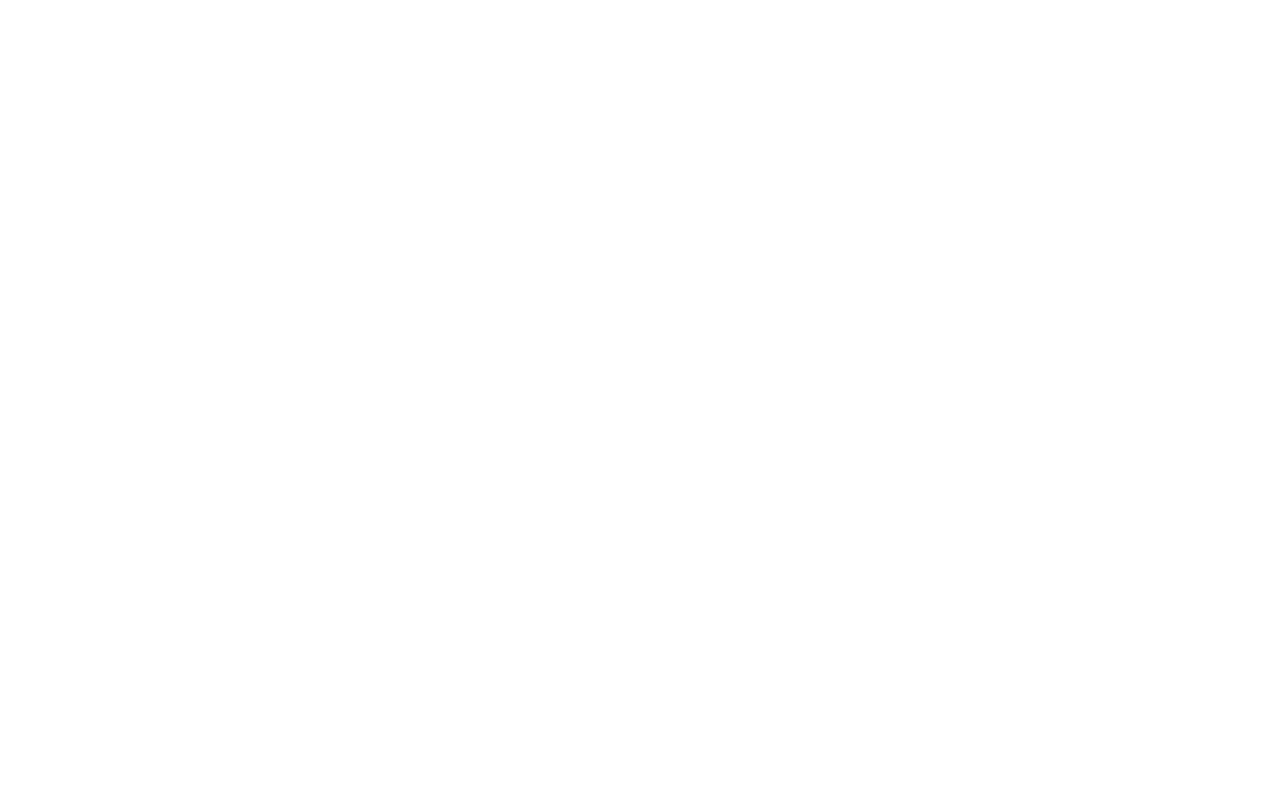
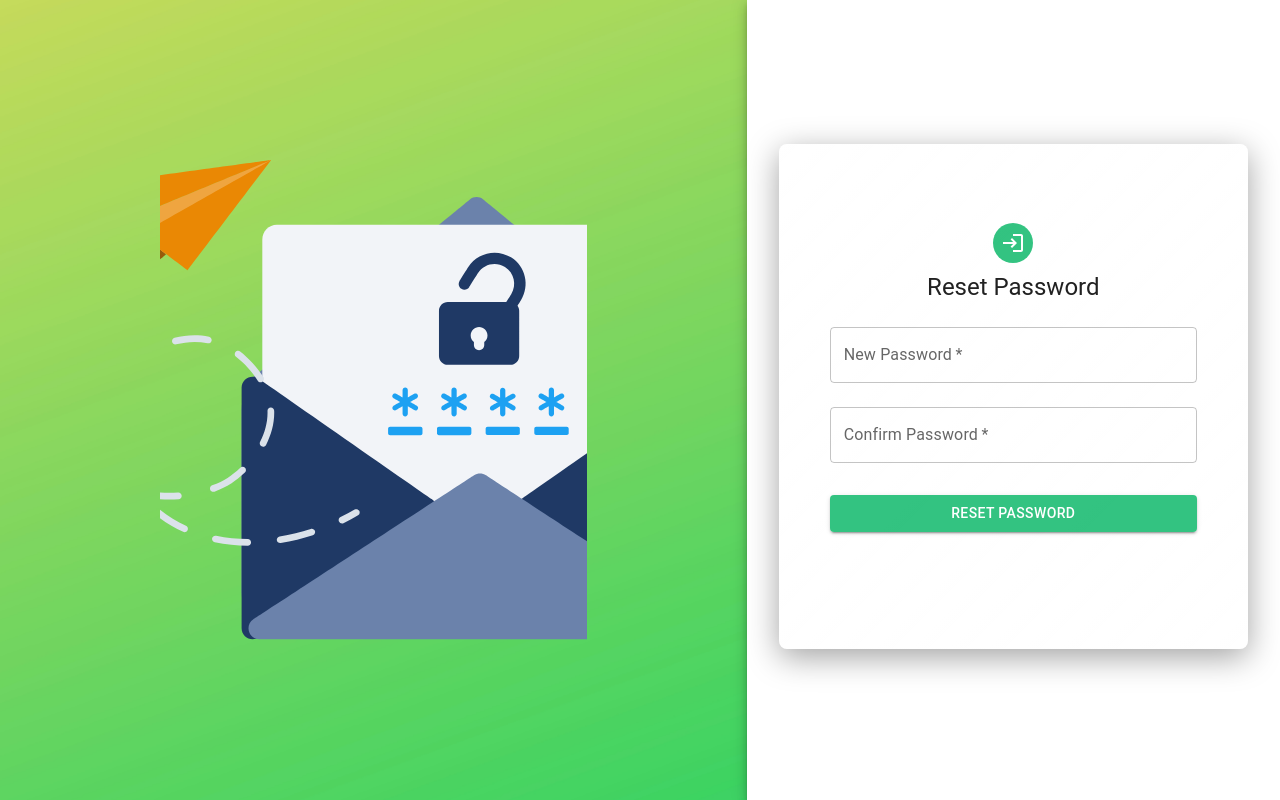
Before and after one commit to NilrajM/playMate-application, a React (Create React App) app in the folder client/playmate-app/: page /resetpassword in a window 1280 px wide. Before the commit this address had no page. Built offline with nearby package versions, Linux system fonts and the light colour scheme.

Commit message:
Added reset and forgot password page

```diff
--- a/client/playmate-app/src/App.tsx
+++ b/client/playmate-app/src/App.tsx
@@ -4,12 +4,16 @@
 import { BrowserRouter as Router, Route, Routes } from 'react-router-dom';
 import SignIn from './pages/SignInPage';
 import SignUp from './pages/SignUpPage';
+import ForgotPassword from './pages/ForgotPasswordPage';
+import ResetPassword from './pages/ResetPasswordPage';
 function App() {
   return (
     <Router>
         <Routes>
           <Route path='/signin' element={<SignIn/>}/>
           <Route path='/signup' element={<SignUp/>}/>
+          <Route path='/forgotpassword' element={<ForgotPassword/>}/>
+          <Route path='/resetpassword' element={<ResetPassword/>}/>
         </Routes>
     </Router>
   );
--- /dev/null
+++ b/client/playmate-app/src/pages/ResetPasswordPage.tsx
@@ -0,0 +1,113 @@
+import { ReactElement, useState } from "react"
+import { Avatar, Box, Grid, Typography, TextField, Button, Link, Checkbox, FormControlLabel, Paper, CssBaseline, Slide} from "@mui/material"
+import LoginIcon from '@mui/icons-material/Login';
+import backgoundImg from '../../src/assets/background.jpg';
+import resetPageAnimation from '../../src/assets/ResetPasswordPage.json';
+import { useLottie } from "lottie-react";
+
+const ResetPassword: React.FC = (): ReactElement => {
+  const[open, setOpen] = useState<boolean>(true);
+  const lottieOptions = {
+      loop: false,
+      autoplay: true,
+      animationData: resetPageAnimation,
+      rendererSettings: {
+      preserveAspectRatio: 'xMidYMid slice',
+      },
+  }
+
+  const {View} = useLottie(lottieOptions);
+
+    return(
+
+        <Grid container component="main" sx={{ height: '100vh', overflow: 'hidden' }}>
+        <CssBaseline />
+        <Grid
+          item
+          xs={false}
+          sm={4}
+          md={7}
+          sx={{
+            backgroundImage: `url(${backgoundImg})`,
+            backgroundRepeat: 'no-repeat',
+            // backgroundColor: (t) =>
+            //   t.palette.mode === 'dark' ? t.palette.grey[50] : t.palette.grey[900],
+            backgroundSize: 'cover',
+            backgroundPosition: 'center',
+            display: 'flex',
+            height: '100%',
+            width: '100%',
+            padding:20
+          }}
+          {...View}
+        />
+        <Grid item xs={12} sm={8} md={5} component={Paper} elevation={6} square>
+        <Slide direction="left" in={open} mountOnEnter unmountOnExit>
+          <Box
+            sx={{
+              my: 18,
+              mx: 4,
+              display: 'flex',
+              flexDirection: 'column',
+              alignItems: 'center',
+              background: 'linear-gradient(135deg, rgba(255,255,255,0.1),rgba(255,255,255,0))',
+              backdropFilter: 'blur(10px)',
+              borderRadius: '8px',
+              border: '1px solid rgba(255,255,255,0.18)',
+              boxShadow: '0px 8px 32px 0 rgba(0,0,0,0.37)',
+              padding: '70px 50px 100px 50px',
+            }}
+          >
+            <Avatar sx={{ m: 1, bgcolor: 'rgba(1, 181, 98, 0.8)' }}>
+              <LoginIcon/>
+            </Avatar>
+            <Typography component="h1" variant="h5">
+              Reset Password
+            </Typography>
+            <Box component="form" noValidate  sx={{ mt: 1 }}>
+              <TextField
+                margin="normal"
+                required
+                fullWidth
+                name="newPassword"
+                label="New Password"
+                type="password"
+                id="newPassword"
+                autoComplete="current-password"
+              />
+              <TextField
+                margin="normal"
+                required
+                fullWidth
+                name="confirmPassword"
+                label="Confirm Password"
+                type="password"
+                id="confirmPassword"
+                autoComplete="current-password"
+              />
+
+              <Button
+                type="submit"
+                fullWidth
+                variant="contained"
+                sx={{ mt: 3,
+                  mb: 2,
+                  bgcolor: 'rgba(1, 181, 98, 0.8)',
+                  '&:hover': {
+                      backgroundColor: 'rgba(29, 211, 126, 0.8)',
+                  },
+                  transition: 'background-color 0.3s',
+                 }}
+              >
+                Reset Password
+              </Button>
+            </Box>
+          </Box>
+          </Slide>
+        </Grid>
+      </Grid>
+
+    )
+}
+
+export default ResetPassword;
```
